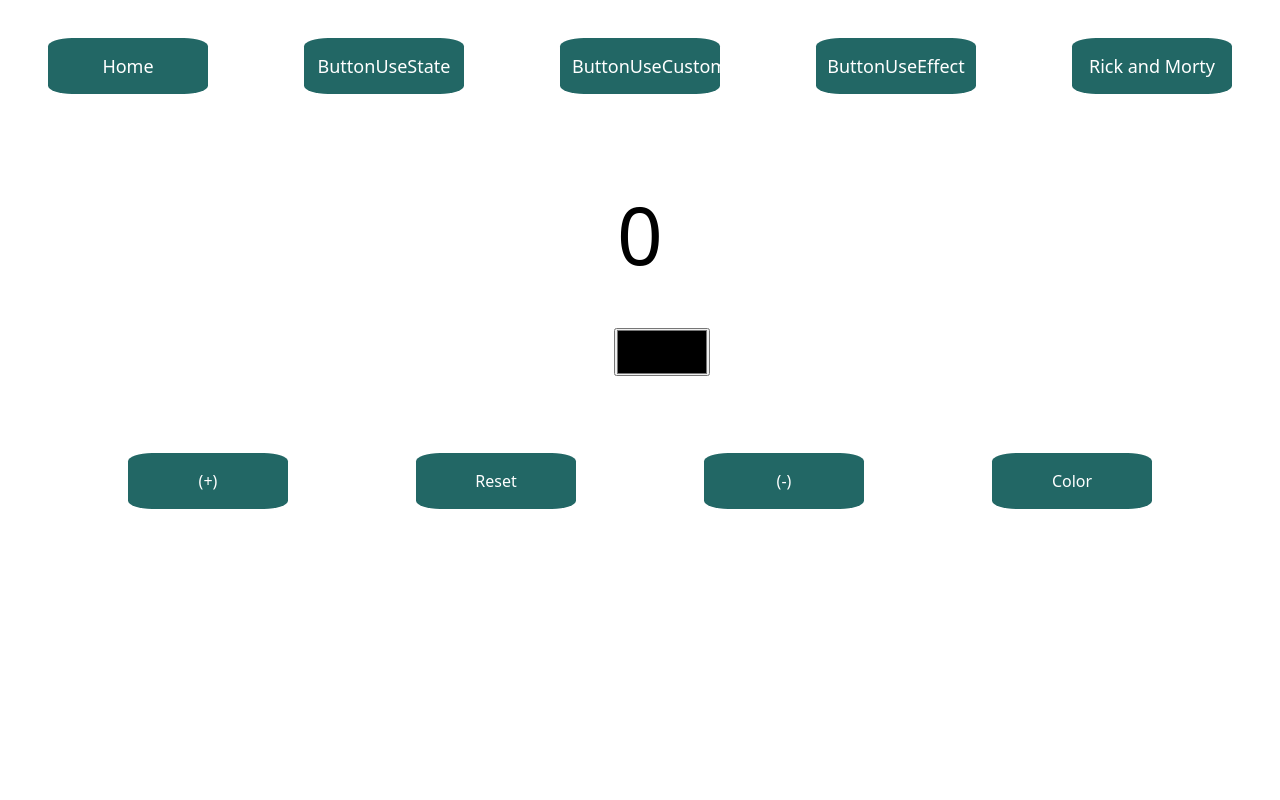
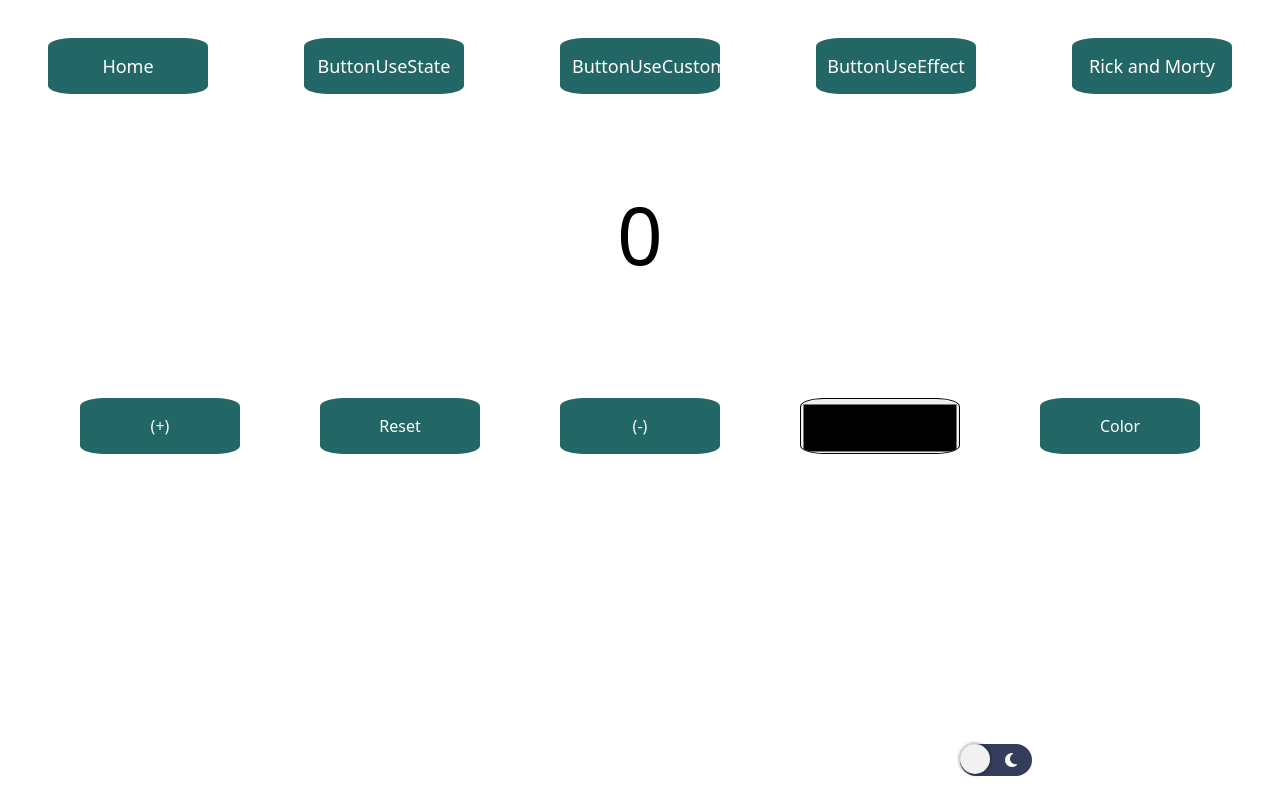
Before and after one commit to JhonJairoChala/React, a React (Create React App) app in the folder proyecto/: page / in a window 1280 px wide. Built offline with nearby package versions, Linux system fonts and the light colour scheme.

Commit message:
Agregue el boton de dark mode

```diff
--- a/proyecto/public/index.html
+++ b/proyecto/public/index.html
@@ -3,6 +3,7 @@
   <head>
     <meta charset="utf-8" />
     <link rel="icon" href="%PUBLIC_URL%/favicon.ico" />
+    <script src="https://kit.fontawesome.com/feeecef486.js" crossorigin="anonymous"></script>
     <meta name="viewport" content="width=device-width, initial-scale=1" />
     <meta name="theme-color" content="#000000" />
     <meta
--- /dev/null
+++ b/proyecto/src/components/UI/ButtonDark/ButtonDark.jsx
@@ -0,0 +1,10 @@
+import React from 'react'
+
+export const ButtonDark = (event) => {
+  return (
+    <button onClick={event} className="nocturno" id="nocturno" >
+        <span><i class="fa-solid fa-sun"></i></span>
+        <span><i class="fa-solid fa-moon"></i></span>
+    </button>
+  )
+}
--- a/proyecto/src/components/layouts/Body/Body.jsx
+++ b/proyecto/src/components/layouts/Body/Body.jsx
@@ -1,4 +1,5 @@
 import {useState} from 'react'
+import { ButtonDark } from '../../UI/ButtonDark/ButtonDark';
 import { ButtonList } from '../../UI/ButtonList/ButtonList';
 import { ColorButton } from '../../UI/ColorButton/ColorButton';
 
@@ -23,10 +24,15 @@ export const Body = () => {
     let body = document.getElementById("App");
     body.style.background = color_Input.value;
   }
+  const darkMode = () => {
+    const btnNocturno = document.querySelector("#nocturno");
+    document.body.classList.toggle("dark");
+    btnNocturno.classList.toggle("active");
+  }
   return (
     <div>
         <h2 id="numberBody" className='numberBody'>{counter}</h2>
-        <ColorButton/>
+        <br /><br /><br /><br />
         <section className='buttons'>
             <ButtonList
             style="btnSum"
@@ -43,12 +49,17 @@ export const Body = () => {
             event={handleSubstract}
             textButton="(-)"
             />
+            <ColorButton/>
             <ButtonList
             style="btnSum"
             event={changeColor}
             textButton="Color"
             />
         </section>
+        <div>
+          <ButtonDark
+          event={darkMode}/>
+        </div>
     </div>
   )
 }
--- a/proyecto/src/components/layouts/Header/Header.jsx
+++ b/proyecto/src/components/layouts/Header/Header.jsx
@@ -4,6 +4,7 @@ import { ButtonUseState } from '../../UI/ButtonUseState/ButtonUseState'
 import { ButtonUseCustom } from '../../UI/ButtonUseCustom/ButtonUseCustom'
 import { ButtonUseEffect } from '../../UI/ButtonUseEffect/ButtonUseEffect'
 import { ButtonRickAndMorty } from '../../UI/ButtonRickAndMorty/ButtonRickAndMorty'
+import { ButtonDark } from '../../UI/ButtonDark/ButtonDark'
 
 export const Header = () => {
   return (
--- a/proyecto/src/index.css
+++ b/proyecto/src/index.css
@@ -33,7 +33,6 @@
   color: #ffffff;
   border: solid 0px #ffffff;
   border-radius: 15%;
-  margin-top: 3%;
 }
 
 .buttons button:hover{
@@ -46,11 +45,82 @@
   font-size: 5rem;
   margin-top: 2%;
   padding-bottom: 3%;
+  text-shadow: 0px 0px 7px white;
 }
 
-.colorInput{
-  margin-left:48%;
-  height: 3rem;
-  width: 6rem;
-  margin-bottom: 5%;
+
+.buttons input{
+  height: 3.5rem;
+  width: 10rem;
+  border-radius: 15%;
+  padding-top:3%;
 }
+
+body.dark {
+  background: #000;
+}
+
+.nocturno {
+  background-color: #343D5B;
+  border-radius: 1000px;
+  border: none;
+  position: relative;
+  cursor: pointer;
+  display: -webkit-box;
+  display: -ms-flexbox;
+  display: flex;
+  outline: none;
+  margin-left: 75%;
+}
+
+.nocturno::after {
+  content: "";
+  display: block;
+  width: 30px;
+  height: 30px;
+  position: absolute;
+  background: #F1F1F1;
+  top: 0;
+  left: 0;
+  right: unset;
+  border-radius: 100px;
+  -webkit-transition: .3s ease all;
+  transition: .3s ease all;
+  -webkit-box-shadow: 0px 0px 2px 2px rgba(0, 0, 0, 0.2);
+          box-shadow: 0px 0px 2px 2px rgba(0, 0, 0, 0.2);
+}
+
+.nocturno.active {
+  background: orange;
+  color: #000;
+}
+
+.nocturno.active::after {
+  right: 0;
+  left: unset;
+}
+
+.nocturno span {
+  width: 30px;
+  height: 30px;
+  line-height: 30px;
+  display: block;
+  background: none;
+  color: #fff;
+}
+
+body.dark p {
+  color: white;
+}
+
+body.dark h1 {
+  color: white;
+}
+
+body.dark button{
+  border: solid 2px black;
+}
+
+body.dark select{
+  border: solid 2px black;
+}
```
